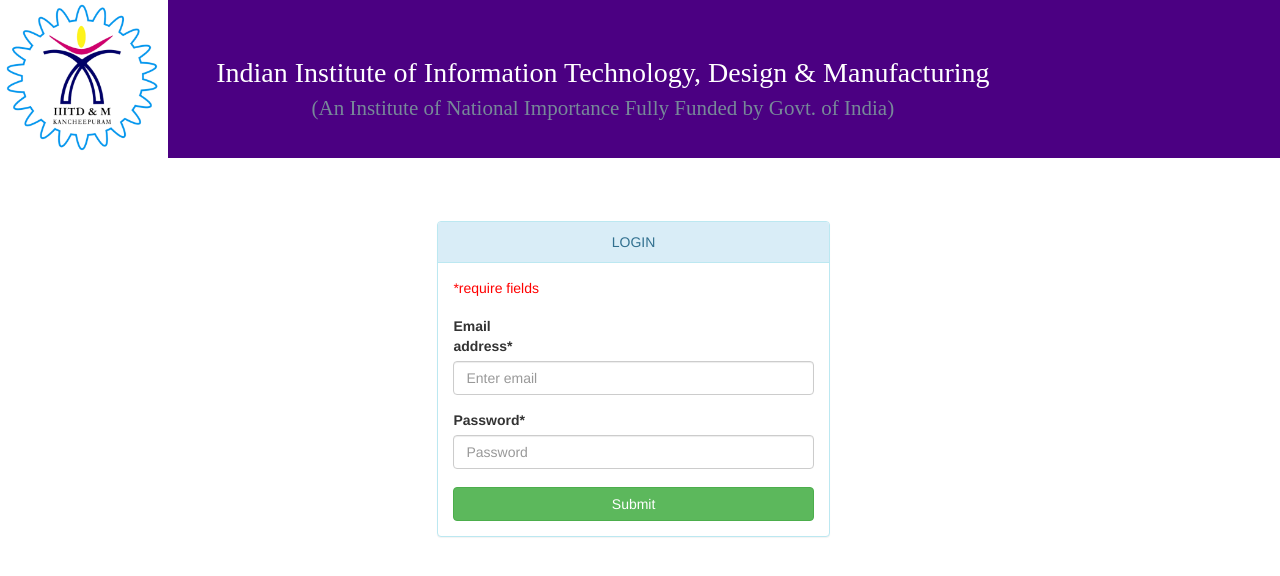
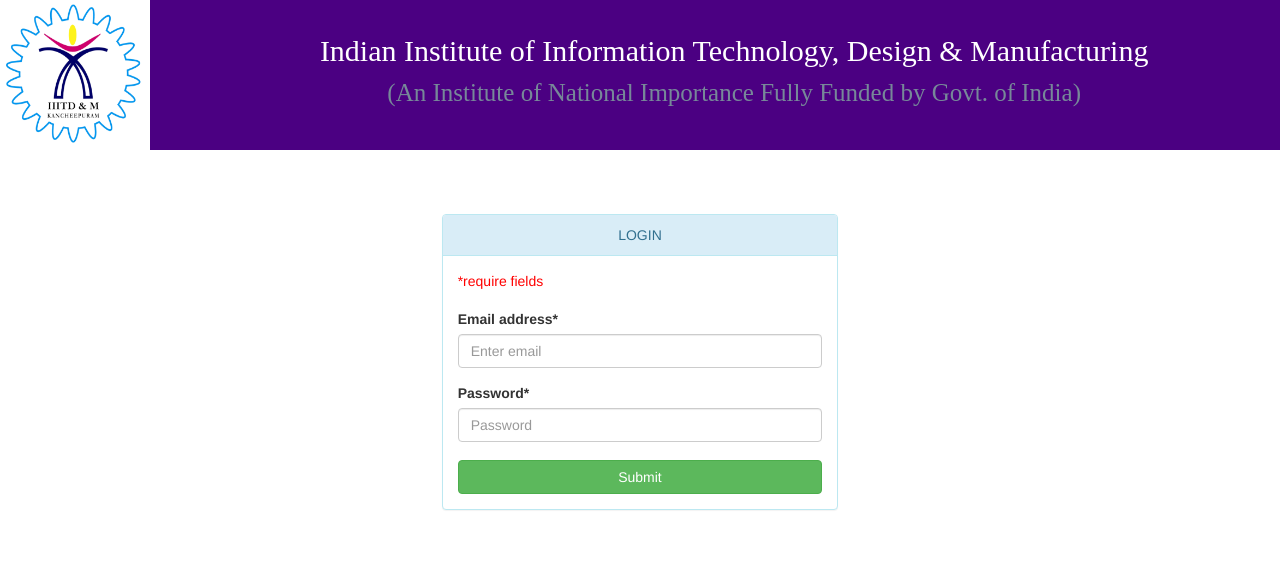
Before and after one commit to DeepanshuGautam/PRPA1, a PHP site: page /adminLogin.php in a window 1280 px wide. Shown: the top 576 px of the page. Run offline with PHP 8.4, Linux system fonts and the light colour scheme; some libraries are stand-ins or nearby versions.

Commit message:
updated Header
percentage are changed to pixels values, because varying the size of the
browser was creating problems.

```diff
--- a/adLoginHeader.php
+++ b/adLoginHeader.php
@@ -1,17 +1,22 @@
 <!DOCTYPE>
 <html>
 	<head>
-		<title>Set Qualification Criteria</title>
 		<link rel="stylesheet" type="text/css" href="adLoginHeaderCSS.css">
-		<link rel="stylesheet" href="https://maxcdn.bootstrapcdn.com/bootstrap/3.3.2/css/bootstrap.min.css">
+
+		<link rel="stylesheet" type="text/css" href="css/bootstrap.min.css">
+
+		<script type="text/javascript" src="js/jquery.min.js"></script>
+		<script type="text/javascript" src="js/jquery-ui.min.js"></script>
+		<script type="text/javascript" src="js/bootstrap.min.js"></script>
 	</head>
 	<body id="body">
 		<div id="header" class="row">
 			<div class="col-lg-2"><a href="index.php"><img id="logo" src="logo.png"></a></div>
 			<div class="col-lg-10">
-				<div class="vcenter">
-					<div class="col-middle" id="college_name">Indian Institute of Information Technology, Design & Manufacturing</div>
-					<div class="col-middle" id="sub_headline">(An Institute of National Importance Fully Funded by Govt. of India)</div>
+				<div class="row col-md-12 vcenter" id="college_name">
+					Indian Institute of Information Technology, Design & Manufacturing
+				</div>
+				<div class="row col-md-12 vcenter" id="sub_headline">(An Institute of National Importance Fully Funded by Govt. of India)
 				</div>
 			</div>
 		</div>
--- a/adLoginHeaderCSS.css
+++ b/adLoginHeaderCSS.css
@@ -1,5 +1,9 @@
 #body{
-	max-width: 99%;
+	min-width: 700px;
+	min-height: 500px;
+
+	width: 100%;
+	height: auto;
 }
 
 #header{
@@ -9,8 +13,8 @@
 #logo{
 	text-align: left;
 	background-color: white;
-	height: 26.9%;
-	width: 90%;
+	height: 150px;
+	width: 150px;
 }
 
 #college_name{
@@ -18,19 +22,20 @@
 	color: white;
 	font-style: bold;
 	font-family: serif;
-	font-size: 200%;
+	font-size: 30px;
 }
 
 #sub_headline{
-	margin-top: 0.1%;
+	margin-top: 2px;
 	text-align: center;
 	color: #778899;
 	font-style: bold;
 	font-family: serif;
-	font-size: 150%;
+	font-size: 25px;
 }
 
 .vcenter{
+	margin-top: 30px;
 	display: inline-block;
-	margin-top: 5%;
+	vertical-align: middle;
 }
--- a/adminLogin.php
+++ b/adminLogin.php
@@ -18,9 +18,6 @@
 	</head>
 	<body id="body">
 		<?php include("adLoginHeader.php");?>
-
-		<form class="col-md-offset-4 col-md-4 topMargin" method="post" action="adminLogin.php">
-			<div class="panel panel-info">
 		<?php
 			if(isset($_POST['submit']))
 			{
@@ -29,7 +26,7 @@
 				$email = $_POST['emailId'];
 				if(empty(trim($email)))
 				{
-										echo "<div class='col-md-8 alert alert-danger' role='alert'>
+					echo "<div class='col-md-12 alert alert-danger' role='alert'>
 						<span class='glyphicon glyphicon-exclamation-sign' aria-hidden='true'></span>
 						<span class='sr-only'>Error:</span>
 
@@ -47,6 +44,8 @@
 				}
 			}
 		?>
+		<form class="col-md-offset-4 col-md-4 topMargin" method="post" action="adminLogin.php">
+			<div class="panel panel-info">
 				<div class="panel-heading center">LOGIN</div>
 				<div class="panel-body">
 					<p class="requireTag">*require fields</p>
--- a/view_applications.php
+++ b/view_applications.php
@@ -2,10 +2,11 @@
 <html>
 	<head>
 		<title>View Applications</title>
+
 		<link rel="stylesheet" type="text/css" href="css/bootstrap.min.css">
 
-		<script src="js/jquery.min.js" type="text/javascript"></script>
-		<script src="js/jquery-ui.min.js" type="text/javascript"></script>
+		<script type="text/javascript" src="js/jquery.min.js"></script>
+		<script type="text/javascript" src="js/jquery-ui.min.js"></script>
 		<script type="text/javascript" src="js/bootstrap.min.js"></script>
 
 		<link rel="stylesheet" type="text/css" href="view_applicationsCSS.css">
```
Also changed, not shown: adheader.php (+10 -5 lines), adheaderCSS.css (+12 -7 lines). Lines whose indentation alone changed are shown as unchanged.
